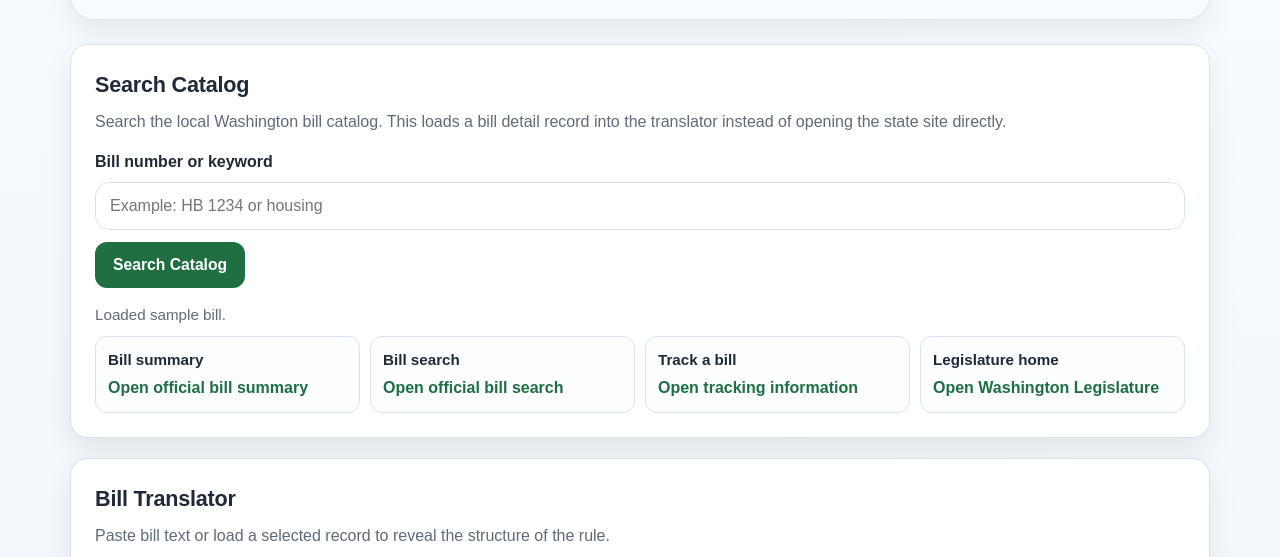
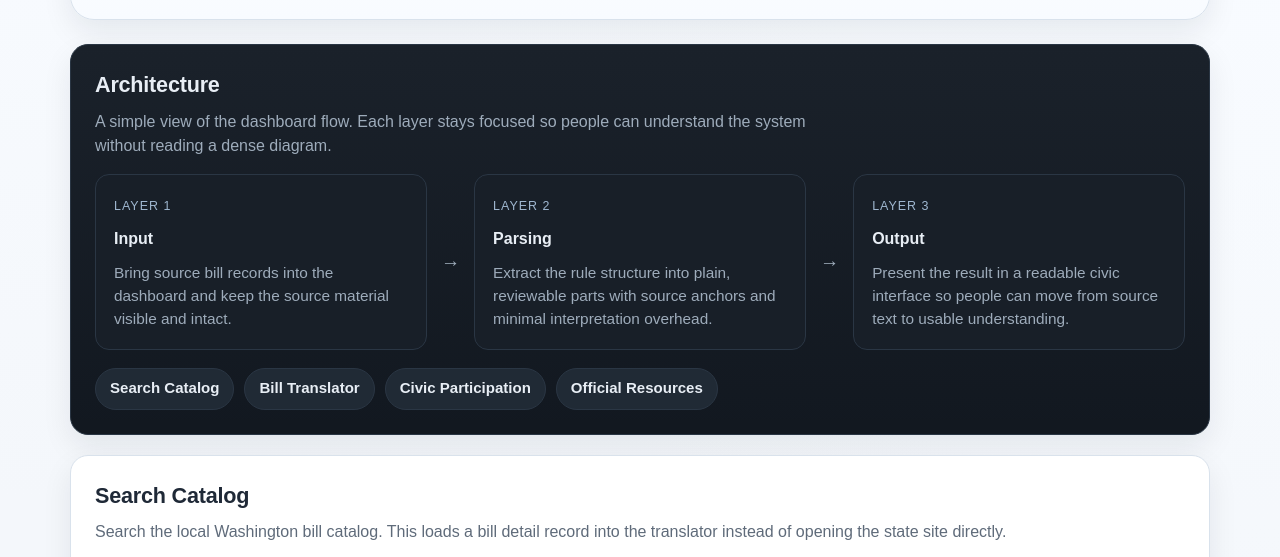
Before and after one commit to Mellieradpants/wa-civic-dashboard, a plain HTML site: page index.html in a window 1280 px wide. Shown: the part 183-740 px from the top of the page. Drawn offline with Linux system fonts and the light colour scheme.

Commit message:
Refine architecture section layout and navigation buttons

```diff
--- a/index.html
+++ b/index.html
@@ -22,6 +22,15 @@
       --radius-lg: 18px;
       --radius-md: 14px;
       --radius-sm: 12px;
+      --architecture-bg: #121820;
+      --architecture-panel: #181f28;
+      --architecture-panel-soft: #1d2631;
+      --architecture-text: #e8eef5;
+      --architecture-muted: #9eacbb;
+      --architecture-border: #2a3644;
+      --architecture-accent: #9fb7d0;
+      --architecture-button: #202a35;
+      --architecture-button-hover: #273340;
     }
 
     * {
@@ -146,6 +155,93 @@
     .section-note {
       margin: 0 0 16px;
       color: var(--muted);
+    }
+
+    .architecture-panel {
+      background:
+        linear-gradient(180deg, rgba(159, 183, 208, 0.06) 0%, rgba(159, 183, 208, 0) 100%),
+        var(--architecture-bg);
+      border-color: var(--architecture-border);
+      color: var(--architecture-text);
+    }
+
+    .architecture-panel h2,
+    .architecture-panel h3 {
+      color: var(--architecture-text);
+    }
+
+    .architecture-panel .section-note {
+      color: var(--architecture-muted);
+      max-width: 720px;
+    }
+
+    .architecture-flow {
+      display: grid;
+      grid-template-columns: minmax(0, 1fr) auto minmax(0, 1fr) auto minmax(0, 1fr);
+      gap: 14px;
+      align-items: stretch;
+      margin-bottom: 18px;
+    }
+
+    .architecture-card {
+      min-height: 168px;
+      padding: 18px;
+      border: 1px solid var(--architecture-border);
+      border-radius: var(--radius-md);
+      background: var(--architecture-panel);
+    }
+
+    .architecture-card-label {
+      display: inline-block;
+      margin-bottom: 12px;
+      color: var(--architecture-accent);
+      font-size: 0.78rem;
+      letter-spacing: 0.08em;
+      text-transform: uppercase;
+    }
+
+    .architecture-card p {
+      margin: 0;
+      color: var(--architecture-muted);
+      font-size: 0.96rem;
+    }
+
+    .architecture-arrow {
+      display: flex;
+      align-items: center;
+      justify-content: center;
+      color: var(--architecture-muted);
+      font-size: 1.2rem;
+      font-weight: 700;
+    }
+
+    .architecture-nav {
+      display: flex;
+      flex-wrap: wrap;
+      gap: 10px;
+    }
+
+    .architecture-nav-button {
+      display: inline-flex;
+      align-items: center;
+      justify-content: center;
+      min-height: 42px;
+      padding: 0 14px;
+      border: 1px solid var(--architecture-border);
+      border-radius: 999px;
+      background: var(--architecture-button);
+      color: var(--architecture-text);
+      text-decoration: none;
+      font-size: 0.94rem;
+      font-weight: 600;
+      transition: background 0.16s ease, border-color 0.16s ease, color 0.16s ease;
+    }
+
+    .architecture-nav-button:hover,
+    .architecture-nav-button:focus-visible {
+      background: var(--architecture-button-hover);
+      border-color: #344355;
+      color: var(--architecture-text);
     }
 
     .status-note {
@@ -370,6 +466,16 @@
       text-align: center;
     }
 
+    @media (max-width: 900px) {
+      .architecture-flow {
+        grid-template-columns: 1fr;
+      }
+
+      .architecture-arrow {
+        min-height: 14px;
+      }
+    }
+
     @media (max-width: 700px) {
       .container {
         width: min(100% - 20px, 1140px);
@@ -383,6 +489,11 @@
 
       .how-toggle {
         width: 100%;
+      }
+
+      .architecture-nav {
+        display: grid;
+        grid-template-columns: 1fr;
       }
     }
   </style>
@@ -408,6 +519,44 @@
     </header>
 
     <main class="grid">
+
+      <section class="panel architecture-panel" id="architecture">
+        <h2>Architecture</h2>
+        <p class="section-note">
+          A simple view of the dashboard flow. Each layer stays focused so people can understand the system without reading a dense diagram.
+        </p>
+
+        <div class="architecture-flow" aria-label="Architecture flow">
+          <article class="architecture-card">
+            <span class="architecture-card-label">Layer 1</span>
+            <h3>Input</h3>
+            <p>Bring source bill records into the dashboard and keep the source material visible and intact.</p>
+          </article>
+
+          <div class="architecture-arrow" aria-hidden="true">&rarr;</div>
+
+          <article class="architecture-card">
+            <span class="architecture-card-label">Layer 2</span>
+            <h3>Parsing</h3>
+            <p>Extract the rule structure into plain, reviewable parts with source anchors and minimal interpretation overhead.</p>
+          </article>
+
+          <div class="architecture-arrow" aria-hidden="true">&rarr;</div>
+
+          <article class="architecture-card">
+            <span class="architecture-card-label">Layer 3</span>
+            <h3>Output</h3>
+            <p>Present the result in a readable civic interface so people can move from source text to usable understanding.</p>
+          </article>
+        </div>
+
+        <div class="architecture-nav" aria-label="Section navigation">
+          <a class="architecture-nav-button" href="#follow-bill">Search Catalog</a>
+          <a class="architecture-nav-button" href="#translator">Bill Translator</a>
+          <a class="architecture-nav-button" href="#civic-participation">Civic Participation</a>
+          <a class="architecture-nav-button" href="#official-resources">Official Resources</a>
+        </div>
+      </section>
 
       <section class="panel" id="follow-bill">
         <h2>Search Catalog</h2>
```
